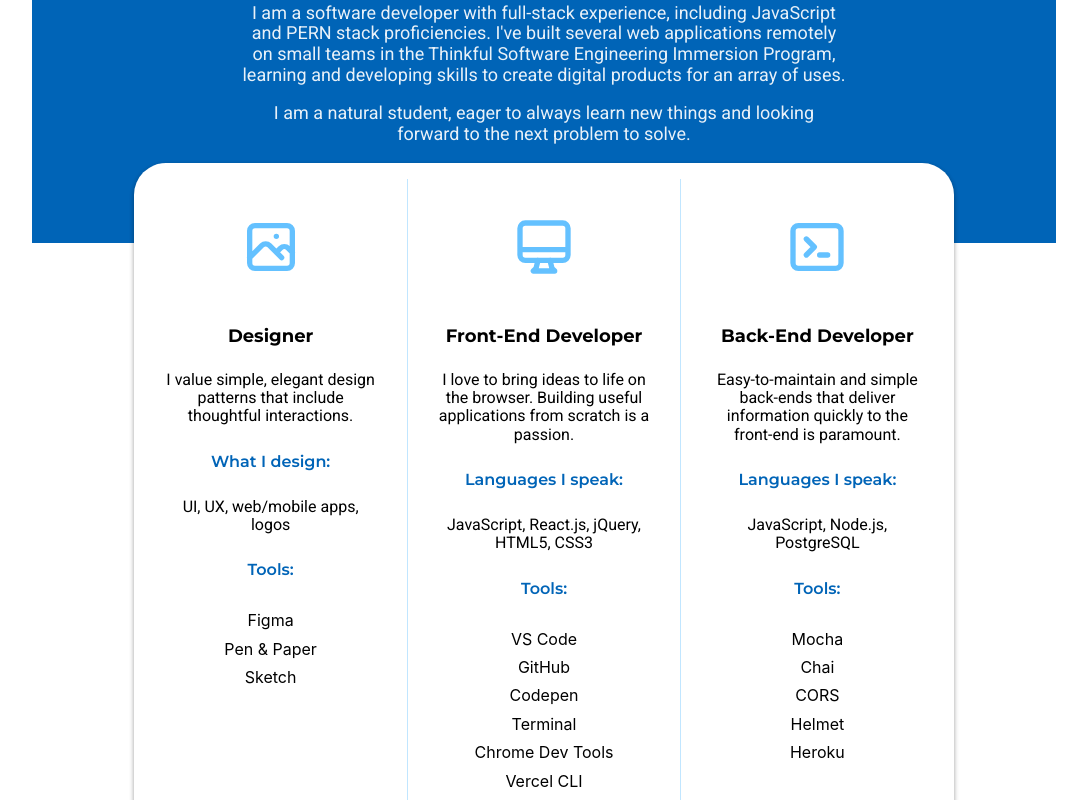
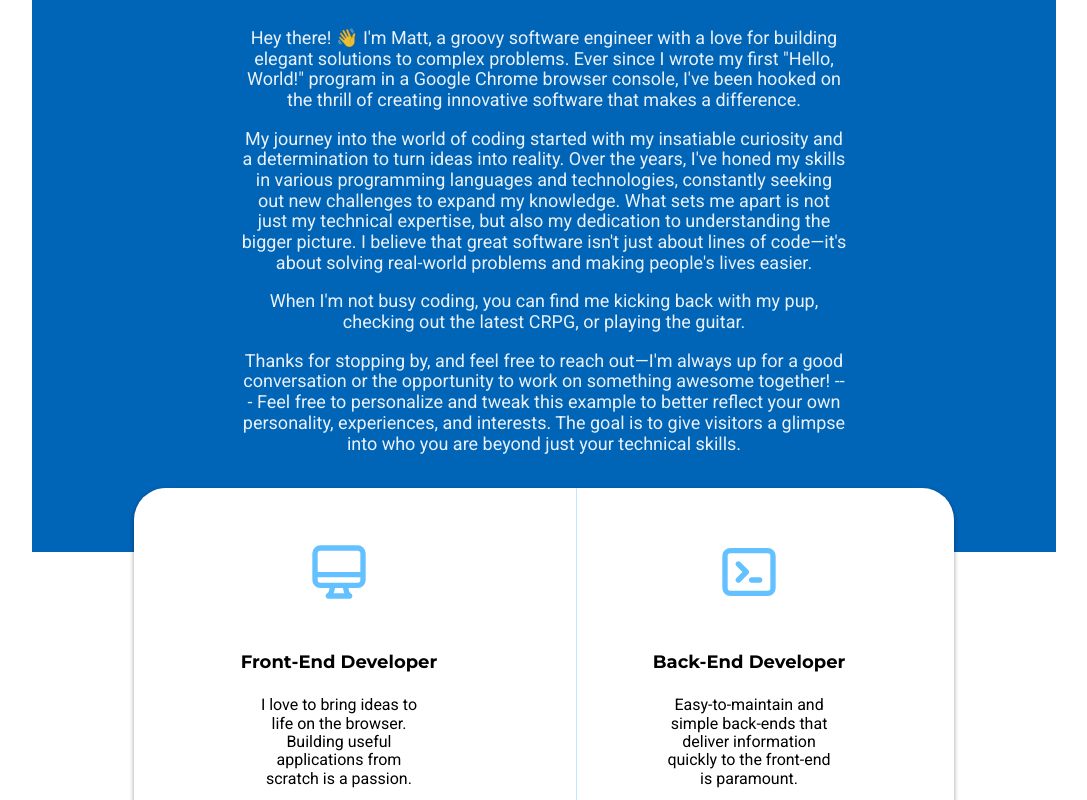
Before and after one commit to themellowpea/portfolio, a React (Create React App) app: page / in a window 1280 px wide. Shown: the part 740-1540 px from the top of the page, without its empty margins (96-1183 px from the left). Built offline with nearby package versions, Linux system fonts and the light colour scheme.

Commit message:
04.19 -- copy change across page

```diff
--- a/src/AboutMe/AboutMe.css
+++ b/src/AboutMe/AboutMe.css
@@ -7,12 +7,13 @@
 .about__me {
 	background-color: #0064b7;
 	padding: 5rem;
+	margin-bottom: 1em;
 }
 .about__me__text__ctn {
 	margin: auto;
 }
 .about__me__text__ctn h3 {
-	margin: 10px;
+	margin: 0 2em 2em 3em;
 	font-size: 32px;
 	font-weight: 600;
 	letter-spacing: 1pt;
@@ -72,10 +73,8 @@
 	}
 	.col {
 		flex: 1;
-		padding-top: 1em;
-		margin-top: 1em;
-		padding-bottom: 1em;
-		margin-bottom: 1em;
+		padding: 2em 4em;
+		margin:  0 2em;
 	}
 	.first {
 		border-right: 1px solid rgba(100, 193, 255, 0.4);
--- a/src/AboutMe/AboutMe.js
+++ b/src/AboutMe/AboutMe.js
@@ -1,6 +1,6 @@
 import React from 'react'
 import {
-	HiOutlinePhotograph,
+	// HiOutlinePhotograph,
 	HiOutlineDesktopComputer,
 	HiOutlineTerminal,
 } from 'react-icons/hi'
@@ -10,13 +10,9 @@ export default function AboutMe() {
 	return (
 		<section>
 			<h1>
-				Full-Stack Devloper, UI/UX Designer & Friendly
+				Software Engineer, Full-Stack Devloper & Friendly
 				Neighborhood Coder
 			</h1>
-			<h2>
-				I design and build useful, interesting web apps and
-				love learning new technologies
-			</h2>
 			<img
 				className='my-portrait'
 				src={require('../images/my-portrait.jpg')}
@@ -26,38 +22,46 @@ export default function AboutMe() {
 				<div className='about__me__text__ctn'>
 					<h3>Hi! I'm Matt, nice to meet you!</h3>
 					<p>
-						I am a software developer with full-stack
-						experience, including JavaScript and PERN
-						stack proficiencies. I've built several web
-						applications remotely on small teams in the
-						Thinkful Software Engineering Immersion
-						Program, learning and developing skills to
-						create digital products for an array of uses.
+					Hey there!
+					👋 I'm Matt, a groovy software
+					engineer with a love for building elegant
+					solutions to complex problems. Ever since I
+					wrote my first "Hello, World!" program in a Google Chrome browser console,
+					I've been hooked on the thrill of creating
+					innovative software that makes a difference.
 					</p>
 					<p>
-						I am a natural student, eager to always learn
-						new things and looking forward to the next
-						problem to solve.
+					My journey into the world of coding started
+					with my insatiable curiosity and a
+					determination to turn ideas into reality. Over
+					the years, I've honed my skills in various
+					programming languages and technologies,
+					constantly seeking out new challenges to
+					expand my knowledge. What sets me apart is not
+					just my technical expertise, but also my
+					dedication to understanding the bigger
+					picture. I believe that great software isn't
+					just about lines of code—it's about solving
+					real-world problems and making people's lives
+					easier.
+					</p>
+					<p> When I'm not busy coding, you can find
+					me kicking back with my pup, checking out the latest CRPG,
+					or playing the guitar.
+					</p>
+					<p> Thanks for stopping by, and feel
+					free to reach out—I'm always up for a good
+					conversation or the opportunity to work on
+					something awesome together! --- Feel free to
+					personalize and tweak this example to better
+					reflect your own personality, experiences, and
+					interests. The goal is to give visitors a
+					glimpse into who you are beyond just your
+					technical skills.
 					</p>
 				</div>
 			</article>
 			<section className='skills'>
-				<div className='col first'>
-					<HiOutlinePhotograph className='skills__icn' />
-					<h4>Designer</h4>
-					<p>
-						I value simple, elegant design patterns that
-						include thoughtful interactions.
-					</p>
-					<h5>What I design:</h5>
-					<p>UI, UX, web/mobile apps, logos</p>
-					<h5>Tools: </h5>
-					<ul className='tools'>
-						<li>Figma</li>
-						<li>Pen & Paper</li>
-						<li>Sketch</li>
-					</ul>
-				</div>
 				<div className='col'>
 					<HiOutlineDesktopComputer className='skills__icn' />
 					<h4>Front-End Developer</h4>
@@ -67,17 +71,9 @@ export default function AboutMe() {
 						passion.
 					</p>
 					<h5>Languages I speak: </h5>
-					<p>JavaScript, React.js, jQuery, HTML5, CSS3</p>
-					<h5>Tools:</h5>
-					<ul className='tools'>
-						<li>VS Code</li>
-						<li>GitHub</li>
-						<li>Codepen</li>
-						<li>Terminal</li>
-						<li>Chrome Dev Tools</li>
-						<li>Vercel CLI</li>
-						<li>Enzyme</li>
-					</ul>
+					<p>JavaScript and the JS cinematic universe,
+						including but not limited to: Next.js,
+						Angular, Vue, React, Svelte, etc.</p>
 				</div>
 				<div className='col last'>
 					<HiOutlineTerminal className='skills__icn' />
@@ -88,15 +84,8 @@ export default function AboutMe() {
 						is paramount.
 					</p>
 					<h5>Languages I speak: </h5>
-					<p>JavaScript, Node.js, PostgreSQL</p>
-					<h5>Tools:</h5>
-					<ul className='tools'>
-						<li>Mocha</li>
-						<li>Chai</li>
-						<li>CORS</li>
-						<li>Helmet</li>
-						<li>Heroku</li>
-					</ul>
+					<p>JavaScript: Node, Express</p>
+					<p>C#, dotnet, Python, django</p>
 				</div>
 			</section>
 		</section>
--- a/src/Projects/Projects.js
+++ b/src/Projects/Projects.js
@@ -13,10 +13,10 @@ export default function Projects() {
 	return (
 		<section>
 			<header className='projects__header'>
-				<h2>Recent Projects</h2>
+				<h2>Older Projects</h2>
 				<p>
 					Here are a few projects I built during my time at
-					Thinkful
+					Thinkful several years ago. We've come a long way since then :)
 				</p>
 			</header>
 			<article className='projects'>
```
